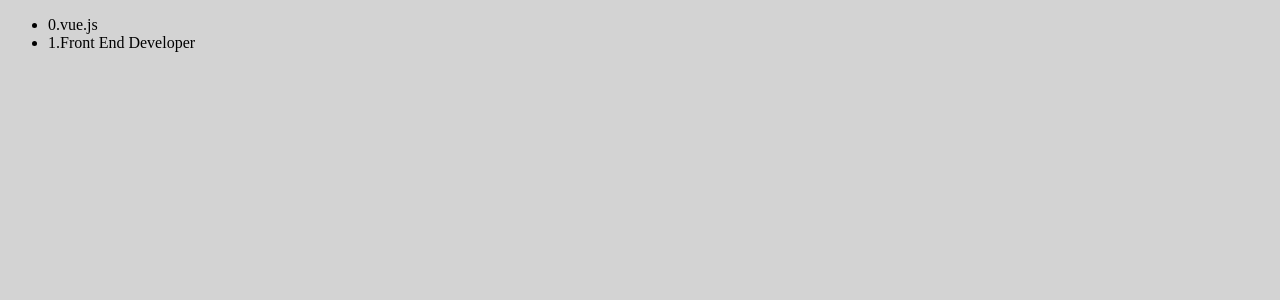
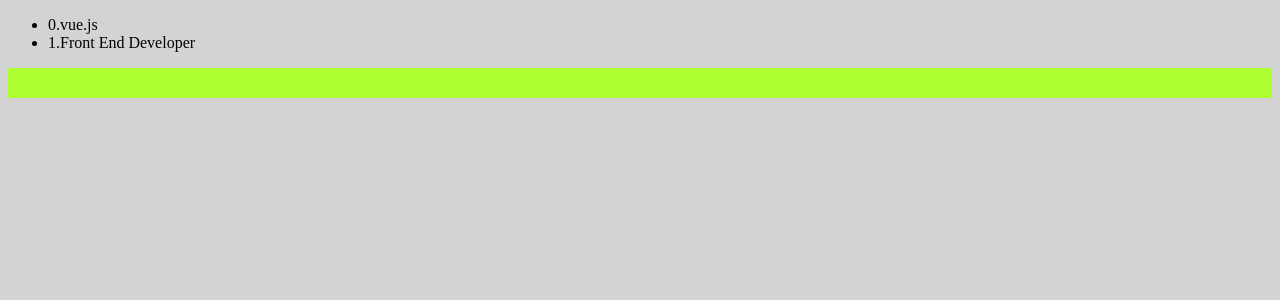
Before and after one commit to Lusala2015/Todolist-vue-app, a Vue app: page / in a window 1280 px wide. Shown: the top 300 px of the page. Built offline with nearby package versions, Linux system fonts and the light colour scheme.

Commit message:
object Binding

```diff
--- a/src/components/Skills.vue
+++ b/src/components/Skills.vue
@@ -4,6 +4,8 @@
       <ul>
         <li v-for="(data, index) in Skills" :key="index">{{index}}.{{data.skill}}</li>
       </ul>
+
+      <div v-bind:class="alertObject "></div>
     </div>
   </div>
 </template>
@@ -16,7 +18,10 @@ data (){
    Skills : [
      {"skill" : "vue.js"},
      {"skill" : "Front End Developer"},
-   ]
+   ],
+   alertObject: {
+      alert: true,
+   }
   }
 }
 }
@@ -24,5 +29,9 @@ data (){
 
 <!-- Add "scoped" attribute to limit CSS to this component only -->
 <style scoped>
-
+.alert{
+  background-color: greenyellow;
+  width: 100%;
+  height:30px;
+}
 </style>
```
